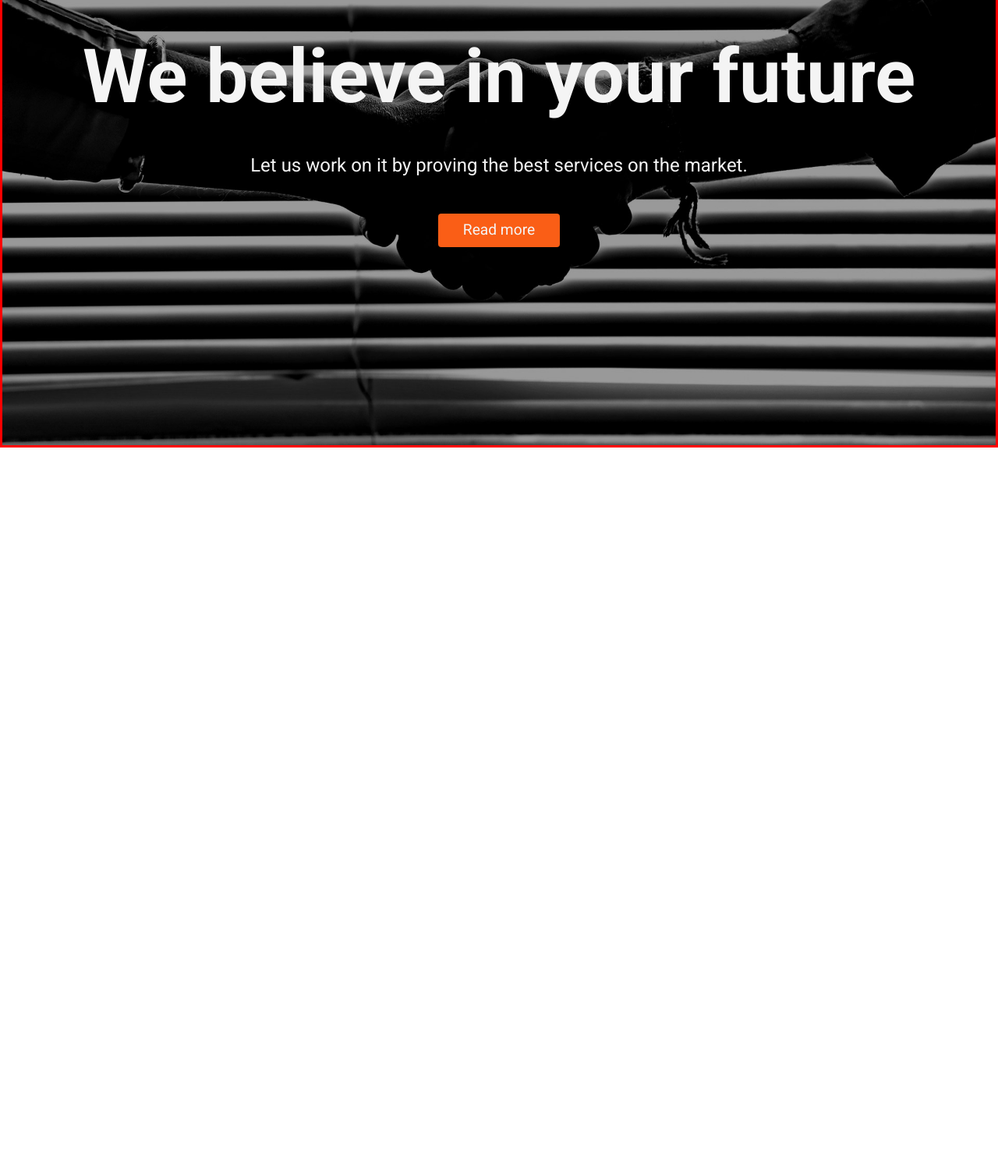
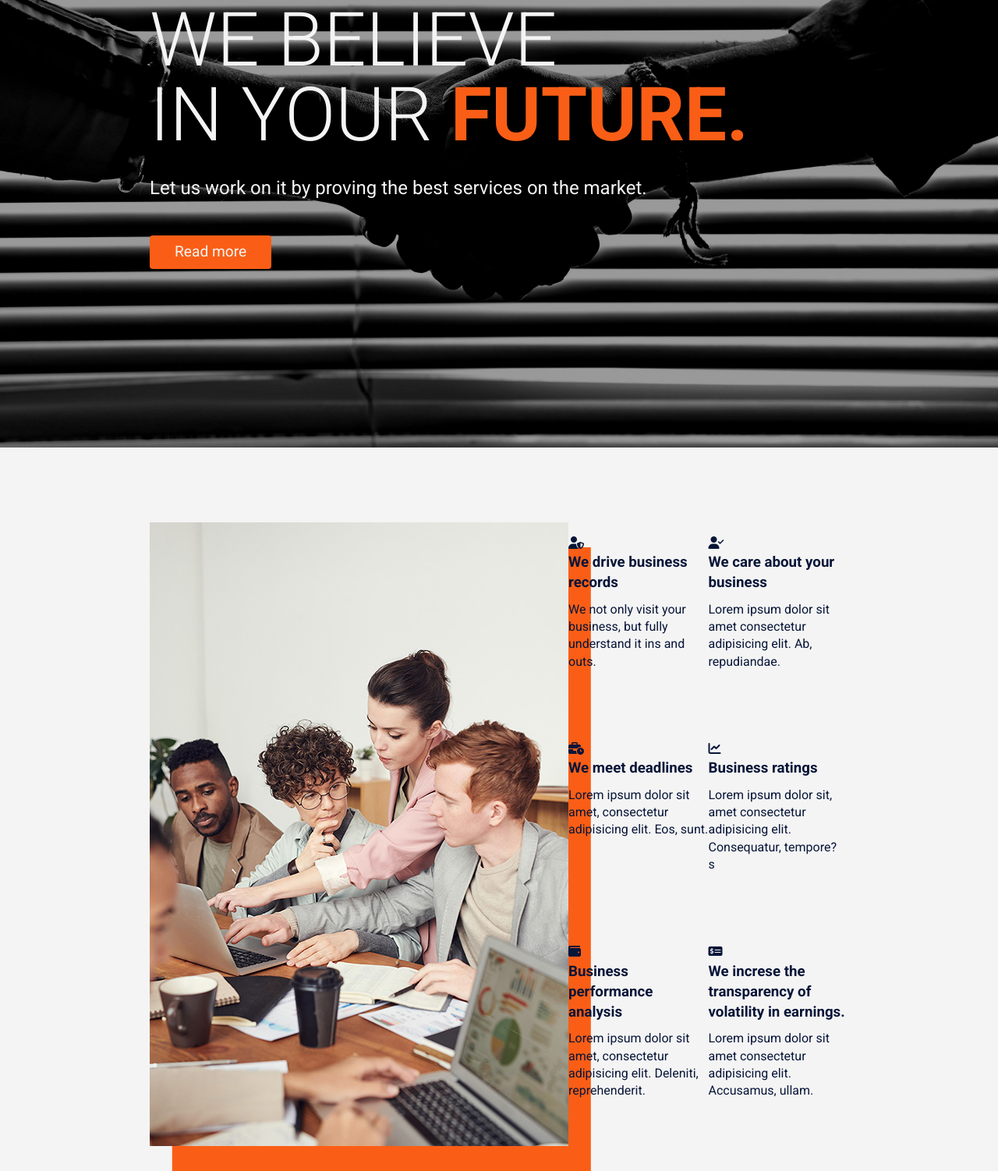
Before and after one commit to carjuan/accounting-website, a plain HTML site: page index.html in a window 1280 px wide. Shown: the part 300-1802 px from the top of the page at 78% size. Before the commit the page ends 874 px from the top, so only its background shows below. Drawn offline with Linux system fonts and the light colour scheme.

Commit message:
add about section

```diff
--- a/css/styles.css
+++ b/css/styles.css
@@ -2,9 +2,11 @@
 
 :root {
   --main-btn-color: #fa5e16;
-  --hover-btn-color: #071538;
+  --hover-btn-darker: #071538;
+  --hover-btn-lighter: #da5f26;
   --hover-snd-color: #43588d;
   --text-primary: #071538;
+  --text-secondary: #fa5e16;
   --bold-font: 700;
   --regular-font: 400;
   --light-font: 300;
@@ -26,7 +28,7 @@ a {
 }
 
 p {
-  margin: 0.75rem 0;
+  margin: 0.7rem 0;
 }
 
 h1,
@@ -48,7 +50,7 @@ h3 {
   transition: background 0.5s;
 }
 
-.btn-white {
+.btn-lighter {
   display: inline-block;
   padding: 0.5rem 2rem;
   background: var(--main-btn-color);
@@ -60,17 +62,32 @@ h3 {
 }
 
 .btn:hover {
-  background: var(--hover-btn-color);
+  background: var(--hover-btn-darker);
 }
 
-.btn-white:hover {
-  background: var(--hover-snd-color);
-  color: #fff;
+.btn-lighter:hover {
+  background: var(--hover-btn-lighter);
 }
 
 .text-primary {
   color: var(--text-primary);
   font-weight: var(--bold-font);
+}
+
+.text-secondary {
+  color: var(--text-secondary);
+  font-weight: var(--bold-font);
+}
+
+.container {
+  max-width: 70%;
+  margin: auto;
+  overflow: hidden;
+}
+
+.bg-light {
+  background: #f4f4f4;
+  color: var(--text-primary);
 }
 
 .py-1 {
@@ -82,7 +99,7 @@ h3 {
 }
 
 .py-3 {
-  padding: 3rem 0;
+  padding: 6rem 0;
 }
 
 .p-1 {
@@ -128,15 +145,17 @@ h3 {
   top: 0;
   z-index: 1;
   background: #fff;
+  overflow: hidden;
 }
 
 #navbar .navbar-container {
   display: flex;
-  max-width: 80%;
+  max-width: 70%;
   margin: auto;
   justify-content: space-between;
   align-items: center;
   padding: 0.75rem 0;
+  overflow: hidden;
 }
 
 #navbar .navbar-container ul {
@@ -164,7 +183,7 @@ h3 {
   position: absolute;
   width: 100%;
   height: 3px;
-  background-color: crimson;
+  background-color: var(--text-secondary);
   left: 0;
   transform: scaleX(0);
   transition: all 0.5s ease-in-out;
@@ -194,21 +213,81 @@ h3 {
   overflow: hidden;
 }
 
-#showcase .showcase-content {
+.main-heading {
+  line-height: 1;
+  font-weight: var(--light-font);
+}
+
+#showcase .container {
   display: flex;
-  justify-content: center;
+  justify-content: left;
   align-items: center;
   height: 100%;
-  border: solid red 3px;
 }
-#showcase .showcase-content .showcase-animation {
-  text-align: center;
+#showcase .container .showcase-animation {
+  text-align: left;
   transform: translateY(-50%);
   opacity: 0;
   transition: opacity 465ms ease-in 500ms, transform 568ms ease-in 500ms;
 }
 
-#showcase .showcase-content .showcase-animation.primary-transition {
+#showcase .container .showcase-animation.primary-transition {
   opacity: 1;
   transform: translateY(0%);
 }
+
+/* What we do section */
+
+#what > .container {
+  display: flex;
+  height: 850px;
+}
+
+#what .img-container {
+  flex: 1;
+}
+#what .items {
+  height: 800px;
+  flex: 1;
+}
+
+#what .what-we-do-img {
+  height: auto;
+  box-shadow: 1.8rem 2rem 0px var(--text-secondary);
+}
+
+#what .items {
+  padding: 1rem 0px;
+  overflow-y: visible;
+}
+#what .items h3,
+#what .items svg {
+  padding: 0px;
+  margin: 0px 0px 10px;
+}
+#what .items p {
+  margin: 0px;
+  padding: 0px;
+}
+#what .items .items-1,
+#what .items .items-2,
+#what .items .items-3 {
+  display: flex;
+  justify-content: space-between;
+  margin-bottom: 25%;
+  overflow: visible;
+}
+#what .items .left-item,
+#what .items .right-item {
+  width: 50%;
+}
+
+#what .container .items svg {
+  color: var(--text-secondary);
+  font-size: 3rem;
+  transition: transform 462ms ease 0s;
+}
+
+#what .container .items .items-1 svg:hover {
+  transform: translateY(-20px);
+}
--- a/index.html
+++ b/index.html
@@ -24,6 +24,7 @@
     <title>Leadingco Financial | Accounting & Investment</title>
   </head>
   <body>
+    <!-- navbar -->
     <nav id="navbar">
       <div class="navbar-container">
         <a href="index.html" class="logo"
@@ -37,14 +38,66 @@
         <a class="btn" href="contact.html">Contact us</a>
       </div>
     </nav>
+
+    <!-- Hero box -->
     <header id="showcase">
-       <div class="showcase-content py-1">
+       <div class="container py-1">
          <div class="showcase-animation">
-           <h1 class="main-heading">We believe in your future</h1>
+           <h1 class="main-heading">WE BELIEVE<br>IN YOUR <span class="text-secondary">FUTURE.</span></h1>
            <p class="main-paragraph">Let us work on it by proving the best services on the market.</p>
-           <a href="#what" class="btn-white mt-2">Read more</a>
+           <a href="#what" class="btn-lighter mt-2">Read more</a>
           </div>
        </div>
     </header>
+
+    <!-- section: wha we do  -->
+    <section id="what" class="bg-light py-3">
+      <div class="container">
+        <div class="img-container">
+          <img class="what-we-do-img" src="img/assets/photo-of-people-sitting-beside-table-3182755.jpg" alt="people working">
+        </div>
+
+        <div class="items">
+          <div class="items-1">
+            <div class="left-item">
+              <i class="fas fa-user-shield"></i>
+              <h3>We drive business records</h3>
+              <p>We not only visit your business, but fully understand it ins and outs.</p>
+            </div>
+            <div class="right-item">
+              <i class="fas fa-user-check"></i>
+              <h3>We care about your business</h3>
+              <p>Lorem ipsum dolor sit amet consectetur adipisicing elit. Ab, repudiandae.</p>
+            </div>
+          </div>
+          <div class="items-2">
+            <div class="left-item">
+              <i class="fas fa-business-time"></i>
+              <h3>We meet deadlines</h3>
+              <p>Lorem ipsum dolor sit amet, consectetur adipisicing elit. Eos, sunt.</p>
+            </div>
+            <div class="right-item">
+              <i class="fas fa-chart-line"></i>
+              <h3>Business ratings</h3>
+              <p>Lorem ipsum dolor sit, amet consectetur adipisicing elit. Consequatur, tempore?</p>s
+            </div>
+          </div>
+          <div class="items-3">
+            <div class="left-item">
+              <i class="fas fa-wallet"></i>
+              <h3>Business performance analysis</h3>
+              <p>Lorem ipsum dolor sit amet, consectetur adipisicing elit. Deleniti, reprehenderit.</p>
+            </div>
+            <div class="right-item">
+              <i class="fas fa-money-check-alt"></i>
+              <h3>We increse the transparency of volatility in earnings.</h3>
+              <p>Lorem ipsum dolor sit amet consectetur adipisicing elit. Accusamus, ullam.</p>
+            </div>
+          </div>
+        </div>
+      </div>
+
+
+    </section>
   </body>
 </html>
```
Also changed, not shown: img/assets/broken-link.gif (added), img/assets/photo-of-people-sitting-beside-table-3182755.jpg (added).
